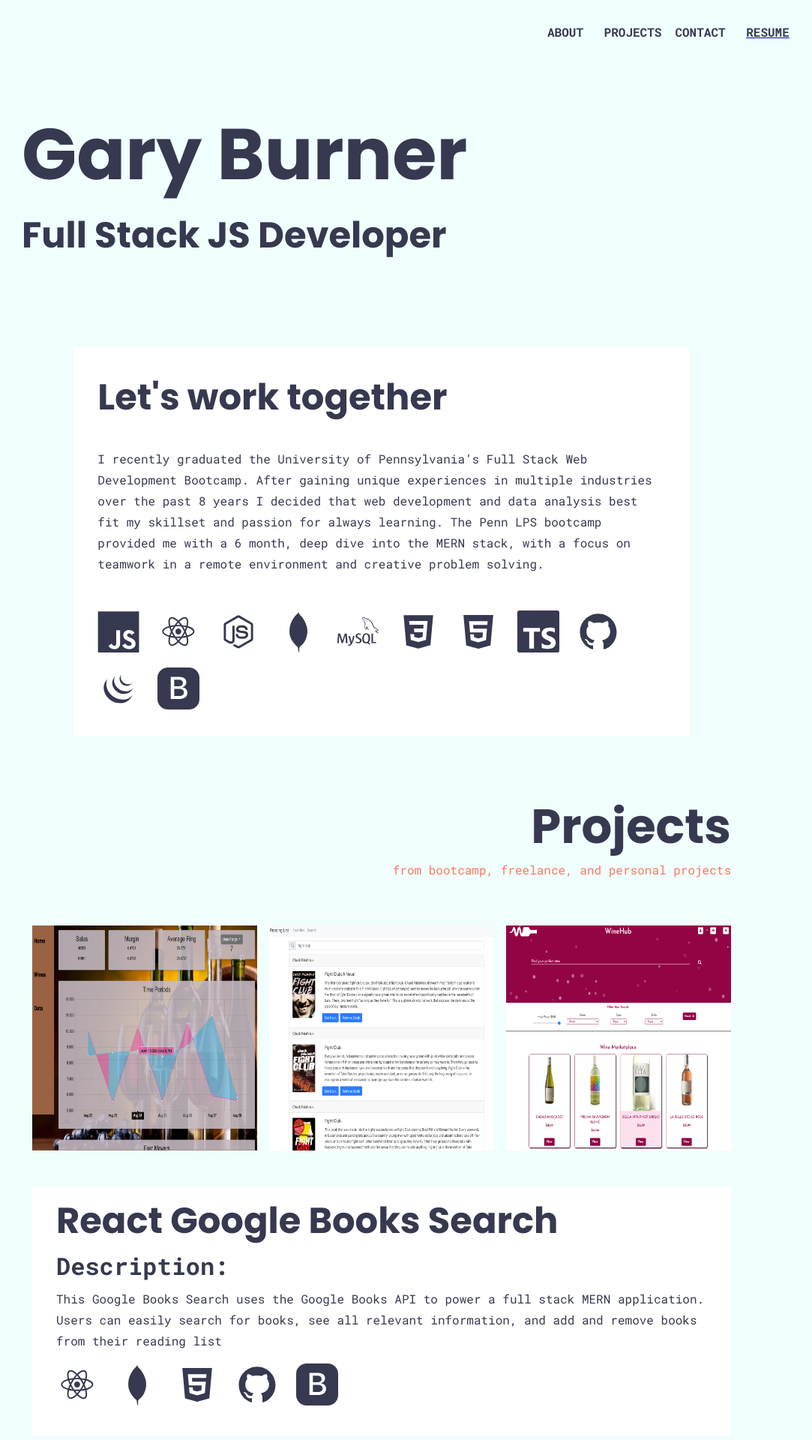
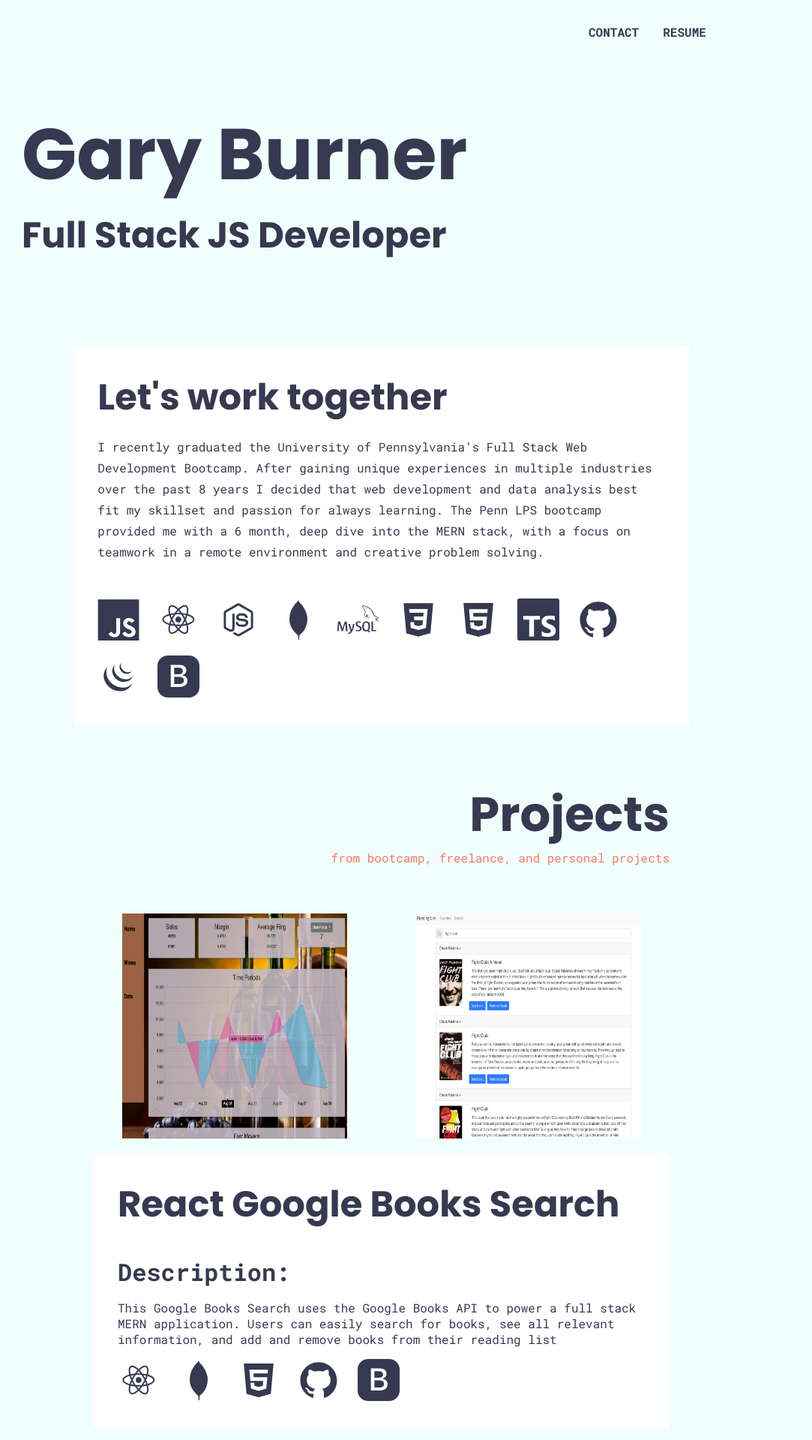
Before and after one commit to grburner/port-ts, a React (Create React App) app: page / in a window 1280 px wide. Shown: the top 1920 px of the page at 75% size, without its empty margins (131-1214 px from the left). Built offline with nearby package versions, Linux system fonts and the light colour scheme.

Commit message:
fixed some picture spacing

```diff
--- a/src/components/AboutMe/style.css
+++ b/src/components/AboutMe/style.css
@@ -15,7 +15,7 @@
     font-family: 'Poppins', sans-serif;
     font-size: 3rem;
     color: #36394f;
-    padding-bottom: 2rem;
+    padding-bottom: 1rem;
 }
 
 .aboutme-body {
--- a/src/components/NavBar/index.tsx
+++ b/src/components/NavBar/index.tsx
@@ -9,9 +9,13 @@ const NavBar: React.FC = () => {
       <nav className={'navbar'}>
         <div/>
         <ul>
-          <li><p className={'navbar-item'}>ABOUT</p></li>
-          <li><p className={'navbar-item'}>PROJECTS</p></li>
-          <li><p className={'navbar-item'}>CONTACT</p></li>
+          {/* <li><p className={'navbar-item'}>ABOUT</p></li>
+          <li><p className={'navbar-item'}>PROJECTS</p></li> */}
+          <li>
+            <a href={'mailto:grburner@gmail.com'}>
+              <p className={'navbar-item'}>CONTACT</p>
+            </a>
+          </li>
           <li>
             <a href={'https://drive.google.com/file/d/19JZx7slGKI5ei0TyB5ka4wTPf9z66TpP/view?usp=sharing'} className={'navbar-item'} target={"_blank"} rel={"noopener norefferrer"} download>
               <p className={'navbar-item'}>RESUME</p>
--- a/src/components/NavBar/style.css
+++ b/src/components/NavBar/style.css
@@ -13,7 +13,7 @@
 .navbar {
   background-color: #f0fefd;
   display: grid;
-  grid-template-columns: 7fr 3fr;
+  grid-template-columns: 6fr 2fr;
   align-items: center;
   padding: 2rem 5rem 0 0;
 }
@@ -21,13 +21,18 @@
 ul {
   list-style: none;
   display: grid;
-  grid-template-columns: repeat(4,1fr);
+  grid-template-columns: repeat(4, 1fr);
 }
 
 li {
-    transition: color 0.3s ease-out;
-    text-align: center;
-    font-weight: 1000;
+  transition: color 0.3s ease-out;
+  text-align: center;
+  font-weight: 1000;
+  margin: 0 1rem;
+}
+
+a {
+  text-decoration: none;
 }
 
 .navbar-item {
--- a/src/components/ProjectGroup/index.tsx
+++ b/src/components/ProjectGroup/index.tsx
@@ -1,55 +1,75 @@
 import React, { useEffect, useState } from "react";
-import './style.css';
-import '../../global.css';
-import ProjectImage from '../ProjectImage';
-import ProjectIcons from '../ProjectIcons';
-import { IconContext } from 'react-icons';
-import data from '../../data.json';
-import dbdashImg from '../../assets/dbdash.png';
-import googlebooksImg from '../../assets/googlebooks.png';
-import winehubImg from '../../assets/winehub.png'
+import "./style.css";
+import "../../global.css";
+import ProjectImage from "../ProjectImage";
+import ProjectIcons from "../ProjectIcons";
+import { IconContext } from "react-icons";
+import data from "../../data.json";
+import dbdashImg from "../../assets/dbdash.png";
+import googlebooksImg from "../../assets/googlebooks.png";
+import winehubImg from "../../assets/winehub.png";
 
 interface ProjectGroupProps {
-  winwidth: number
+  winwidth: number;
 }
 
-const ProjectGroup: React.FC<ProjectGroupProps> = props => {
+const ProjectGroup: React.FC<ProjectGroupProps> = (props) => {
   const [projectIndex, setProjectIndex] = useState<number>(1);
+  const [amountOfPics, setAmountOfPics] = useState<string>('3')
 
   const imageClickHandler = (imageIndex: number) => {
-    setProjectIndex(imageIndex)
+    setProjectIndex(imageIndex);
+  };
+
+  const setImageClass = (width: number) => {
+    if (width > 1300) {setAmountOfPics('3')}
+    else if (width < 1300 && width > 700) {setAmountOfPics('2')}
+    else if (width < 700) {setAmountOfPics('1')}
   }
 
+  useEffect(() => {
+    setImageClass(props.winwidth)
+  }, [props.winwidth])
+
   return (
-    <div className={'project-container'}>
+    <div className={"project-container"}>
       <div></div>
-      {/* <h1>{props.winwidth}</h1> */}
       <div>
-        <div className={'project-header'}>
-          <h3>{'Projects'}</h3>
-          <p className={'project-sub'}>{'from bootcamp, freelance, and personal projects'}</p>
+        <div className={"project-header"}>
+          <h3>{"Projects"}</h3>
+          <p className={"project-sub"}>
+            {"from bootcamp, freelance, and personal projects"}
+          </p>
         </div>
-        <div className="project-images">
+        <div className={`project-images${amountOfPics}`}>
           <div onClick={() => imageClickHandler(0)}>
-            <ProjectImage image={dbdashImg}/>
+            <ProjectImage image={dbdashImg} />
           </div>
-          <div onClick={() => imageClickHandler(1)}>
-            <ProjectImage image={googlebooksImg}/>
+          {props.winwidth < 700 ? (
+            ""
+          ) : (
+            <div onClick={() => imageClickHandler(1)}>
+            <ProjectImage image={googlebooksImg} />
           </div>
+          )}
+          {props.winwidth < 1300 ? (
+            ""
+          ) : (
           <div onClick={() => imageClickHandler(2)}>
-            <ProjectImage image={winehubImg}/>
+            <ProjectImage image={winehubImg} />
           </div>
+          )}
         </div>
       </div>
       <div></div>
       <div></div>
       <div>
-        <div className={'desc-container'}>
-          <h4>{data.projects[projectIndex].title}</h4>
-          <h5 className={'desc-section'}>{'Description: '}</h5>
+        <div className={"desc-container"}>
+          <h4 className={"title"}>{data.projects[projectIndex].title}</h4>
+          <h5 className={"desc-section"}>{"Description: "}</h5>
           <p>{data.projects[projectIndex].description}</p>
-          <IconContext.Provider value={{ color: "#36394f", size: "3.5rem"}}>
-            <ProjectIcons techs={data.projects[projectIndex].tech}/>
+          <IconContext.Provider value={{ color: "#36394f", size: "3.5rem" }}>
+            <ProjectIcons techs={data.projects[projectIndex].tech} />
           </IconContext.Provider>
         </div>
       </div>
--- a/src/components/ProjectGroup/style.css
+++ b/src/components/ProjectGroup/style.css
@@ -15,18 +15,34 @@
     margin-bottom: 4rem;
 }
 
-.project-images {
+.project-images1 {
+    display: grid;
+    grid-gap: 1rem;
+    grid-template-columns: repeat(1, auto);
+    margin-bottom: 20px;
+    justify-items: center;
+}
+
+.project-images2 {
+    display: grid;
+    grid-gap: 1rem;
+    grid-template-columns: repeat(2, auto);
+    margin-bottom: 20px;
+    justify-items: center;
+}
+
+.project-images3 {
     display: grid;
     grid-gap: 1rem;
     grid-template-columns: repeat(3, auto);
-    margin-bottom: 3rem;
+    margin-bottom: 20px;
     justify-items: center;
 }
 
 .desc-container {
     background-color: #ffffff;
     padding: 2rem;
-    line-height: 175%;
+    /* line-height: 175%; */
 }
 
 .desc-section {
```
Also changed, not shown: 1 other file (tests, documents, lock files or other folders).
